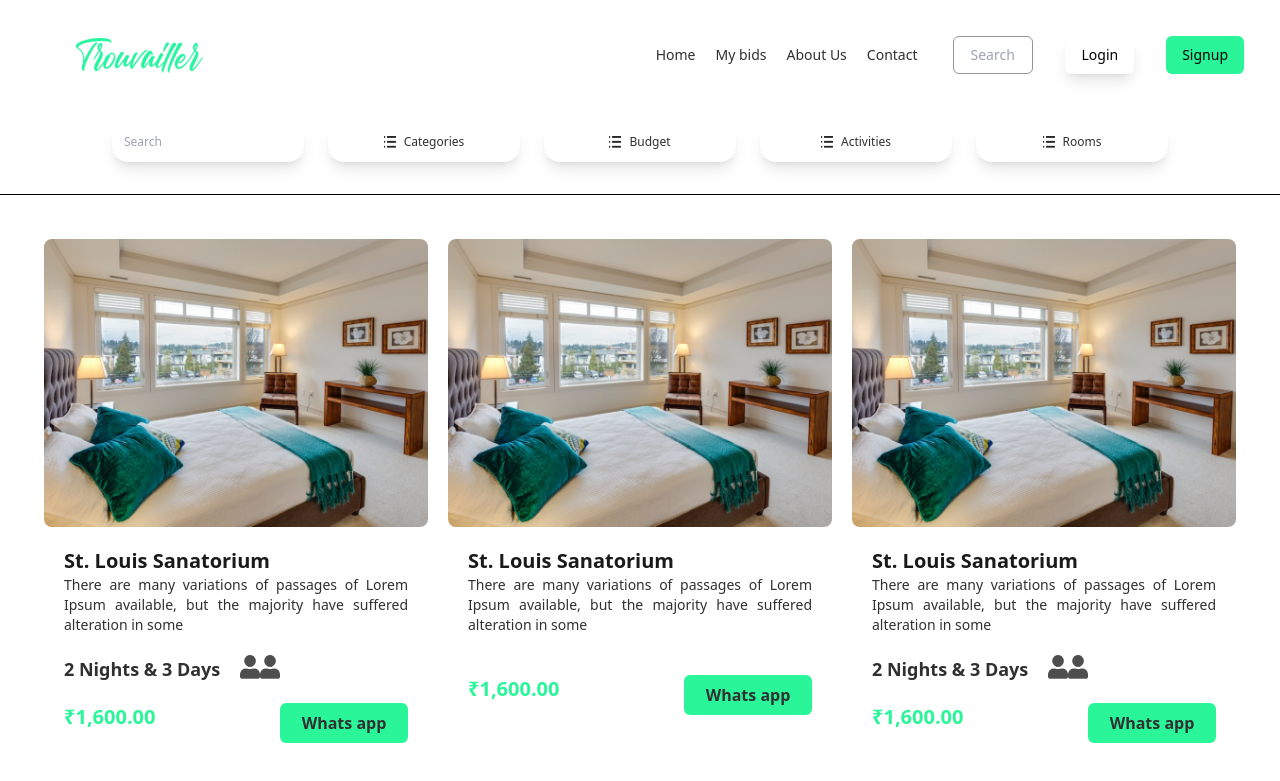
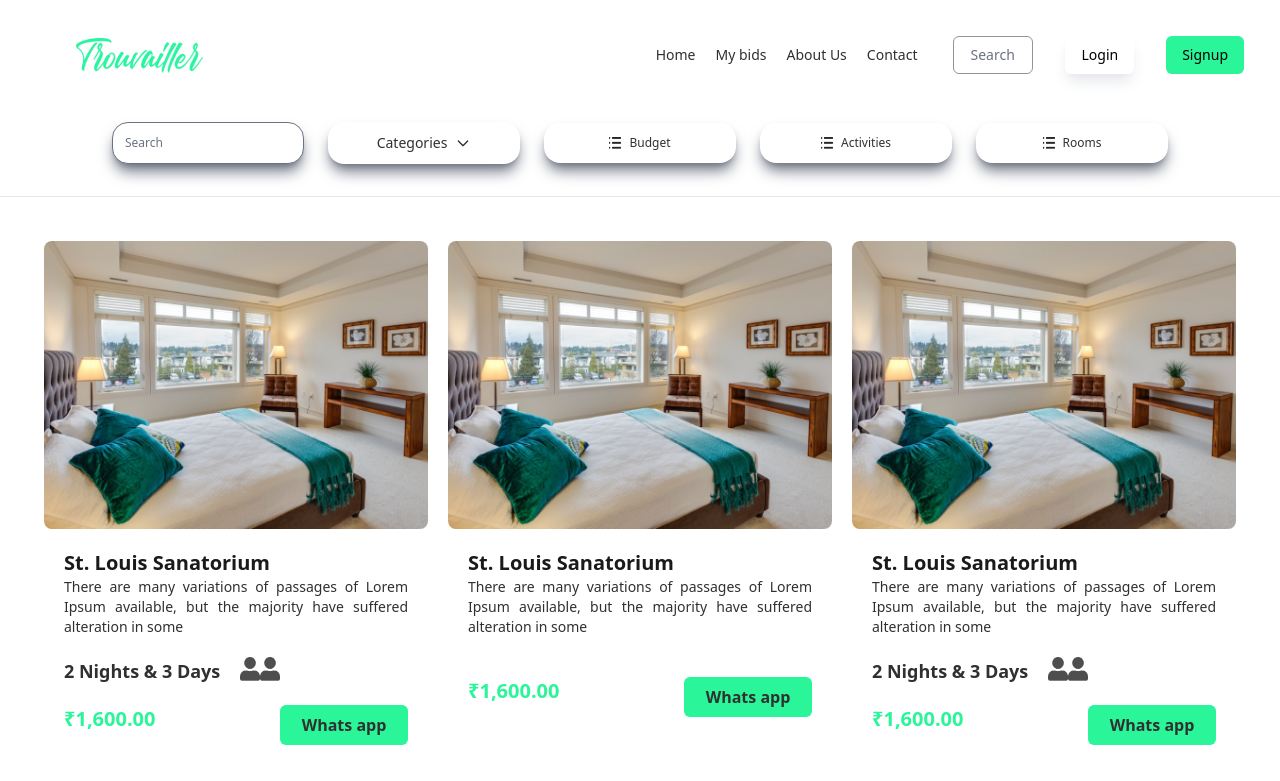
Before and after one commit to jaisonjoshi/Trouvailler-web, a React (Create React App) app: page /list in a window 1280 px wide. Shown: the top 781 px of the page. Built offline with nearby package versions, Linux system fonts and the light colour scheme.

Commit message:
Created dropdown

```diff
--- a/package.json
+++ b/package.json
@@ -12,6 +12,8 @@
     "@testing-library/react": "^13.4.0",
     "@testing-library/user-event": "^13.5.0",
     "babel-plugin-macros": "^3.1.0",
+    "flowbite": "^1.5.3",
+    "flowbite-react": "^0.3.4",
     "react": "^18.2.0",
     "react-dom": "^18.2.0",
     "react-router-dom": "^6.4.2",
--- a/public/index.html
+++ b/public/index.html
@@ -10,6 +10,8 @@
       content="Web site created using create-react-app"
     />
     <link rel="apple-touch-icon" href="%PUBLIC_URL%/logo192.png" />
+    <link rel="stylesheet" href="https://unpkg.com/flowbite@1.5.3/dist/flowbite.min.css" />
+
     <!--
       manifest.json provides metadata used when your web app is installed on a
       user's mobile device or desktop. See https://developers.google.com/web/fundamentals/web-app-manifest/
@@ -39,5 +41,6 @@
       To begin the development, run `npm start` or `yarn start`.
       To create a production bundle, use `npm run build` or `yarn build`.
     -->
+
   </body>
 </html>
--- a/src/App.js
+++ b/src/App.js
@@ -14,6 +14,7 @@ import IntroToBid from "./Pages/Bid/IntroBid.jsx";
 import BidStatus from "./Pages/Bid/BidStatus.jsx";
 import Package from "./Pages/DetailViews/Package.jsx";
 import Hotel from "./Pages/DetailViews/Hotel.jsx"
+
 
 function App() {
   return (
--- a/src/Pages/list/list.jsx
+++ b/src/Pages/list/list.jsx
@@ -3,7 +3,8 @@ import Navbar from '../components/navbar/navbar'
 import List1 from '../components/cards/list1'
 import List2 from '../components/cards/list2'
 import Footer from '../components/Footer/Footer'
-
+import Flowbite from "flowbite-react"
+import { Dropdown } from 'flowbite-react/lib/cjs/components/Dropdown';
 
 const Home = () => {
     return (
@@ -13,24 +14,33 @@ const Home = () => {
                 <div className="flex justify-center items-center m-3">
                     <input type="text" className="w-48 flex justify-center outline-none items-center text-blacky-light p-3 shadow-lg shadow-gray-500 rounded-2xl text-xs" placeholder="Search" />
                 </div>
-                <div className="flex justify-center items-center m-3">
-                    <button className="w-48 flex md:justify-center sm:justify-start items-center text-blacky-light p-3 shadow-lg shadow-gray-500 rounded-2xl text-xs">
-                        <img src={require('../Assets/Variant2.png')} alt="Facebook" className="h-3 w-3 mr-2" />
-                        Categories
-                    </button>
-                </div>
 
-                <div className="hidden h-auto w-96 shadow-lg shadow-graydust-medium rounded-lg px-7 py-3">
-                    <input type="checkbox" className="ml-2 mb-5 accent-evergreen" id="honeymoon" name="" value="" />
-                    <label for="honeymoon" className="text-base text-blacky-bright"> Honeymoon</label><br />
-                    <input type="checkbox" className="ml-2 mb-5 accent-evergreen" id="family" name="" value="" />
-                    <label for="family" className="text-base text-blacky-bright"> Family</label><br />
-                    <input type="checkbox" className="ml-2 mb-5 accent-evergreen" id="friends" name="" value="" />
-                    <label for="friends" className="text-base text-blacky-bright"> Friends</label><br />
-                    <input type="checkbox" className="ml-2 mb-5 accent-evergreen" id="holiday" name="" value="" />
-                    <label for="holiday" className="text-base text-blacky-bright"> Holiday</label><br />
+                {/*Drop down of categories */}
+
+                <Dropdown
+                    label="Categories"
+                    dismissOnClick={false}
+                    class="m-3 w-48 flex md:justify-center sm:justify-start items-center text-blacky-light  shadow-lg shadow-gray-500 rounded-2xl text-xs">
+                    <Dropdown.Item>
+                        <input type="checkbox" className=" accent-evergreen" id="honeymoon" name="" value="" />
+                        <label for="honeymoon" className="pl-3 text-base text-blacky-bright"> Honeymoon</label><br />
+                    </Dropdown.Item>
+                    <Dropdown.Item>
+                        <input type="checkbox" className="accent-evergreen" id="family" name="" value="" />
+                        <label for="family" className="pl-3 text-base text-blacky-bright"> Family</label><br />
+                    </Dropdown.Item>
+                    <Dropdown.Item>
+                        <input type="checkbox" className="accent-evergreen" id="friends" name="" value="" />
+                        <label for="friends" className="pl-3 text-base text-blacky-bright"> Friends</label><br />
+                    </Dropdown.Item>
+                    <Dropdown.Item>
+                        <input type="checkbox" className="accent-evergreen" id="holiday" name="" value="" />
+                        <label for="holiday" className="pl-3 text-base text-blacky-bright"> Holiday</label><br />
+                    </Dropdown.Item>
+                    <Dropdown.Item>
                     <input type="submit" className="ml-3 my-2 rounded-md border border-blacky-bright text-blacky-light w-20 h-8 hover:bg-evergreen hover:text-blacky-dark duration-500 hover:border-none" value="Apply" />
-                </div>
+                    </Dropdown.Item>
+                </Dropdown>
 
                 <div className="flex justify-center items-center m-3">
                     <button className="w-48 flex md:justify-center sm:justify-start items-center text-blacky-light p-3 shadow-lg shadow-gray-500 rounded-2xl text-xs">
--- a/tailwind.config.js
+++ b/tailwind.config.js
@@ -2,42 +2,44 @@
 module.exports = {
   content: [
     "./src/**/*.{js,jsx,ts,tsx}",
+    'node_modules/flowbite-react/**/*.{js,jsx,ts,tsx}'
   ],
   theme: {
     colors: {
       transparent: 'transparent',
-      'evergreen':'#2AF599',
+      'evergreen': '#2AF599',
       'whiteglow': '#FFFFFF',
       'blacky': {
-        'dark':'#000000',
-        'medium':'#1A1A1A',
-        'light':'#303030',
-        'bright':'#4E4E4E',
+        'dark': '#000000',
+        'medium': '#1A1A1A',
+        'light': '#303030',
+        'bright': '#4E4E4E',
       },
-      'graydust':{
-        'extralight':'#F7F7F7',
-        'light':'#F6F6F6',
-        'normal':'#949494',
-        'medium':'#666666',
-        'dark':'#000000a6',
+      'graydust': {
+        'extralight': '#F7F7F7',
+        'light': '#F6F6F6',
+        'normal': '#949494',
+        'medium': '#666666',
+        'dark': '#000000a6',
       },
-      'status':{
-        '100':'#2AF599',
+      'status': {
+        '100': '#2AF599',
         '150': '#BCFFE1',
-        '200':'#126BF0',
-        '250':'#EEF6FF',
-        '300':'#FF0000',
-        '350':'#FEF2F2',
+        '200': '#126BF0',
+        '250': '#EEF6FF',
+        '300': '#FF0000',
+        '350': '#FEF2F2',
       }
     },
     extend: {
 
-      backgroundImage : {
-        'hero-image' :'url("./Pages/Assets/b_img1.png")',
+      backgroundImage: {
+        'hero-image': 'url("./Pages/Assets/b_img1.png")',
         'green-slop': "url('/public/images/Greenbg.png')",
       }
 
     },
   },
-  plugins: [require('tailwind-scrollbar-hide')],
+  plugins: [require('tailwind-scrollbar-hide'),
+  require('flowbite/plugin')],
 }
```
Also changed, not shown: 1 other file (tests, documents, lock files or other folders).
